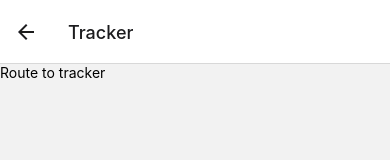
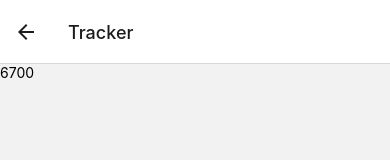
Before and after one commit to Kasperejros/FitNSave, a React Native app: screen / in a window 390 px wide. Both pictures are taken after a click on the button "GO TO TRACKER". Shown: the top 160 px of the page. Built offline with nearby package versions, Linux system fonts and the light colour scheme.

Commit message:
get distance and price from props

```diff
--- a/App.js
+++ b/App.js
@@ -1,7 +1,7 @@
 import { NavigationContainer } from '@react-navigation/native';
 import { StyleSheet, Text, Button, View, Alert } from 'react-native';
 import { HomePage } from './HomePage';
-import { Tracker } from './Tracker';
+import Tracker from './Tracker';
 import { createNativeStackNavigator } from '@react-navigation/native-stack';
 
 const Stack = createNativeStackNavigator();
@@ -15,7 +15,7 @@ export default function App() {
           component={HomePage}
           options={{ title: 'HomePage' }}
         />
-        <Stack.Screen name="Tracker" component={Tracker} />
+        <Stack.Screen name="Tracker" component={Tracker} distance={1000} />
       </Stack.Navigator>
     </NavigationContainer>
   );
--- a/HomePage.js
+++ b/HomePage.js
@@ -6,7 +6,7 @@ export const HomePage = ({ navigation }) => {
     <Button
       title="Go to Tracker"
       onPress={() =>
-        navigation.navigate('Tracker')
+        navigation.navigate('Tracker', { distance: 1000, price: 6.70 })
       }
     />
   );
--- a/Tracker.js
+++ b/Tracker.js
@@ -1,6 +1,29 @@
 import React from 'react';
 import { Text } from 'react-native';
 
-export const Tracker = ({ navigation, route }) => {
-    return <Text>Route to tracker</Text>;
+export default class Tracker extends React.Component {
+    constructor(props) {
+        super(props);
+        this.state = {
+            distance: 0,
+            price: 0
+        }
+    }
+
+    static getDerivedStateFromProps = (props, state) =>
+    {
+        const {distance, price} = state
+        console.log(distance, price, props)
+        if(props.route.params.distance !== distance || props.route.params.price !== price) {
+            return {
+                distance: props.route.params.distance,
+                price: props.route.params.price
+            }
+        }
+    }
+
+    render () {
+        const {distance, price} = this.state;
+        return <Text>{distance * price}</Text>;
+    }
   };
```
